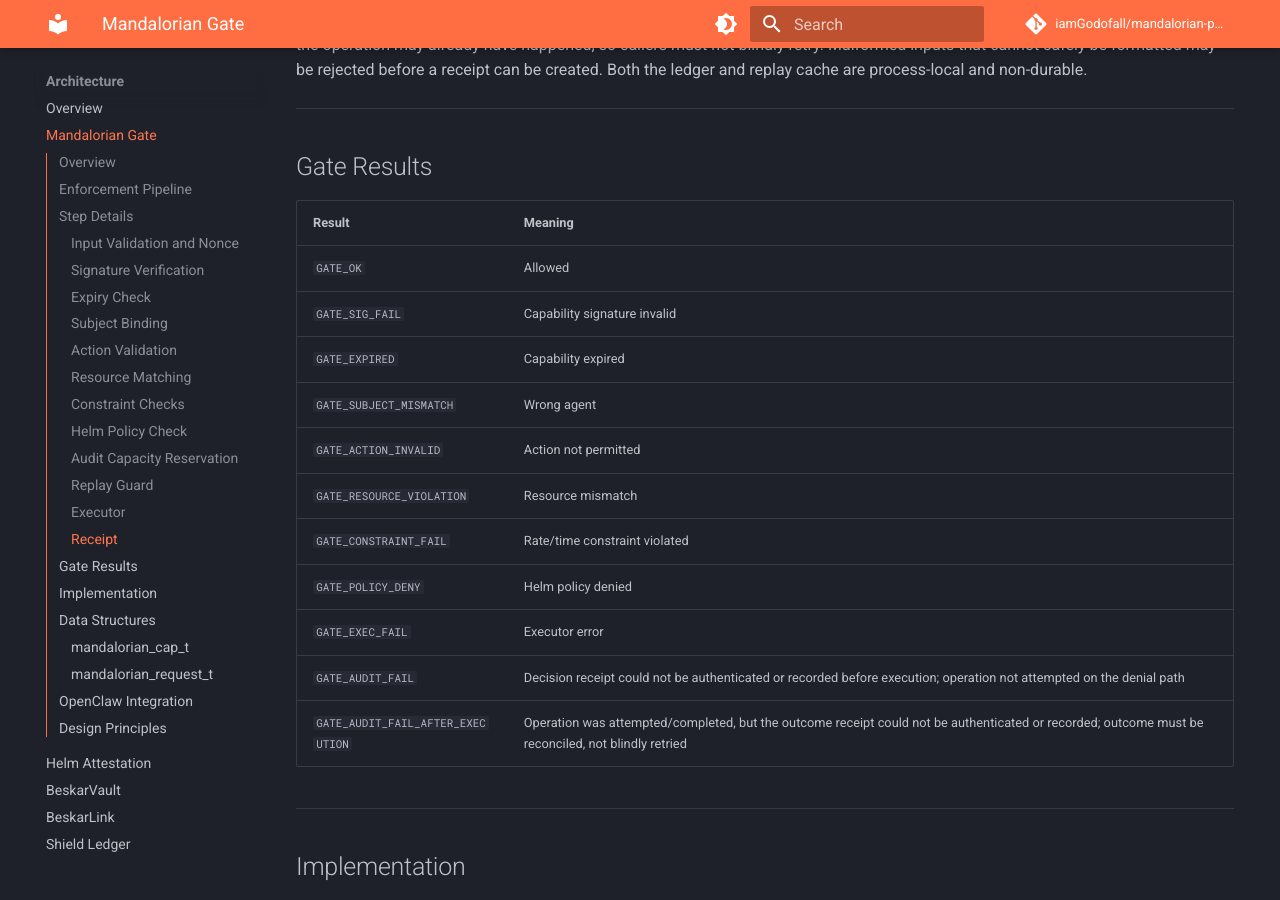
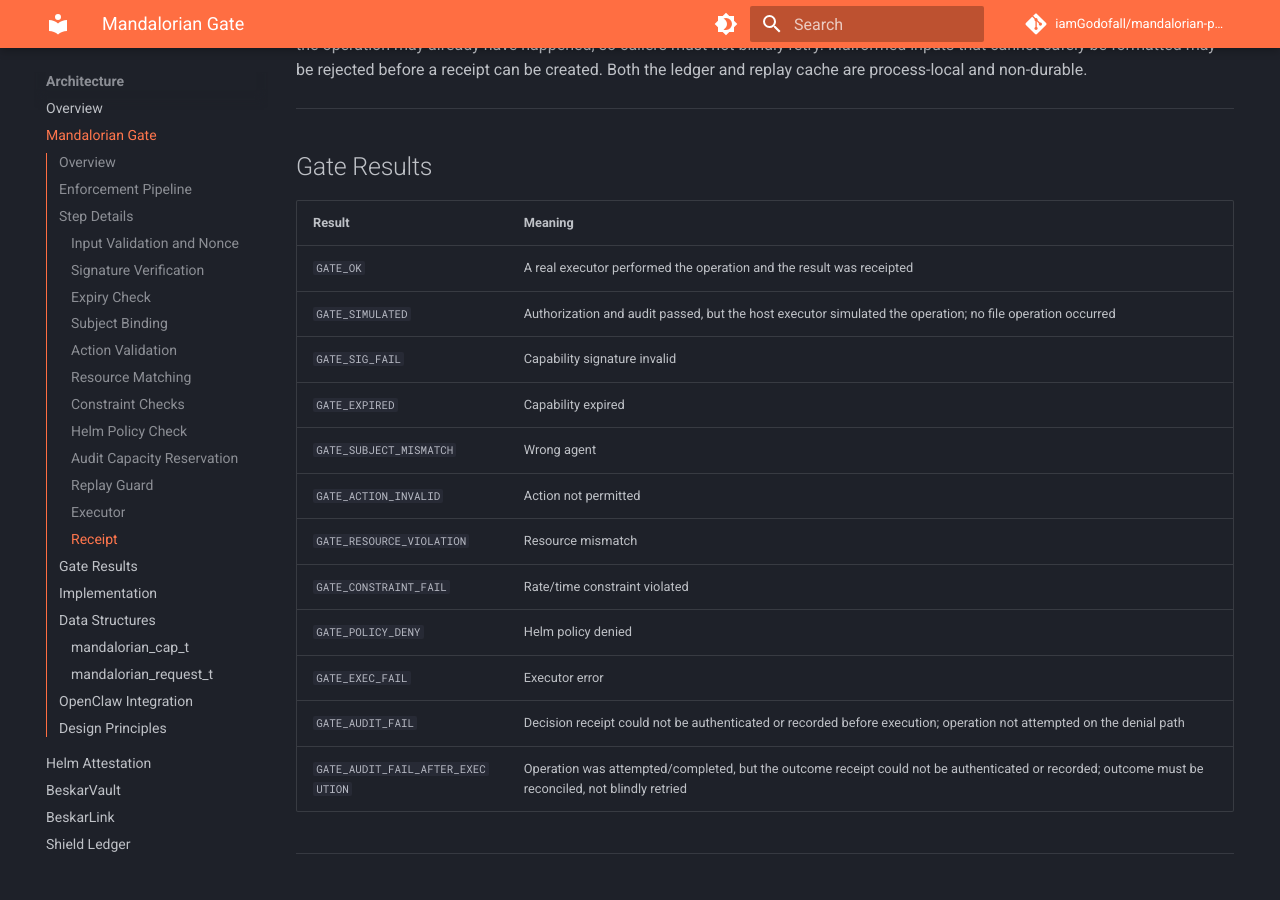
Before and after one commit to iamGodofall/mandalorian-project, an MkDocs documentation site: the page built from docs/architecture/gate.md, in a window 1280 px wide and 900 px high, scrolled down 4377 px. Built offline with MkDocs 1.6.1 and Material for MkDocs 9.7.7, drawn with Linux system fonts in a browser that asks for light colours; comment, search, counter and statistics services are not loaded.

Commit message:
Make simulation status explicit across adapters, tests, and docs

```diff
--- a/docs/architecture/gate.md
+++ b/docs/architecture/gate.md
@@ -200,7 +200,8 @@ The gate verifies the receipt MAC and consumes a ledger slot reserved before exe
 
 | Result | Meaning |
 |--------|---------|
-| `GATE_OK` | Allowed |
+| `GATE_OK` | A real executor performed the operation and the result was receipted |
+| `GATE_SIMULATED` | Authorization and audit passed, but the host executor simulated the operation; no file operation occurred |
 | `GATE_SIG_FAIL` | Capability signature invalid |
 | `GATE_EXPIRED` | Capability expired |
 | `GATE_SUBJECT_MISMATCH` | Wrong agent |
```
